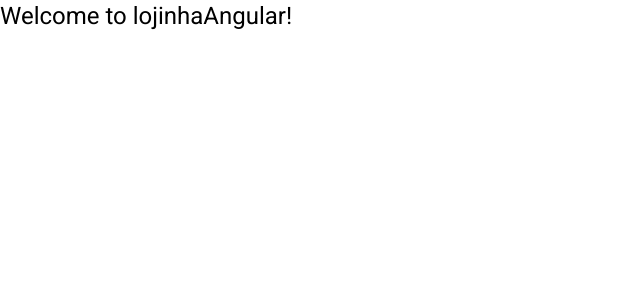
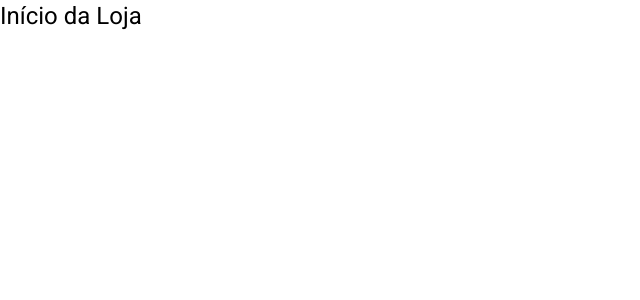
Before and after one commit to flavsjr/lojinhaAngular, an Angular app: page / in a window 1280 px wide. Shown: the top 300 px of the page, without its empty margins (0-640 px from the left). Built offline with nearby package versions, Linux system fonts and the light colour scheme.

Commit message:
Iniciando mudanças  básicas

```diff
--- a/src/app/app.component.ts
+++ b/src/app/app.component.ts
@@ -6,7 +6,7 @@ import { RouterOutlet } from '@angular/router';
   standalone: true,
   imports: [RouterOutlet],
   template: `
-    <h1>Welcome to {{title}}!</h1>
+    <h1>Início da Loja</h1>
 
     <router-outlet />
   `,
--- a/src/index.html
+++ b/src/index.html
@@ -2,7 +2,7 @@
 <html lang="en">
 <head>
   <meta charset="utf-8">
-  <title>LojinhaAngular</title>
+  <title>Lojinha - Angular</title>
   <base href="/">
   <meta name="viewport" content="width=device-width, initial-scale=1">
   <link rel="icon" type="image/x-icon" href="favicon.ico">
```
